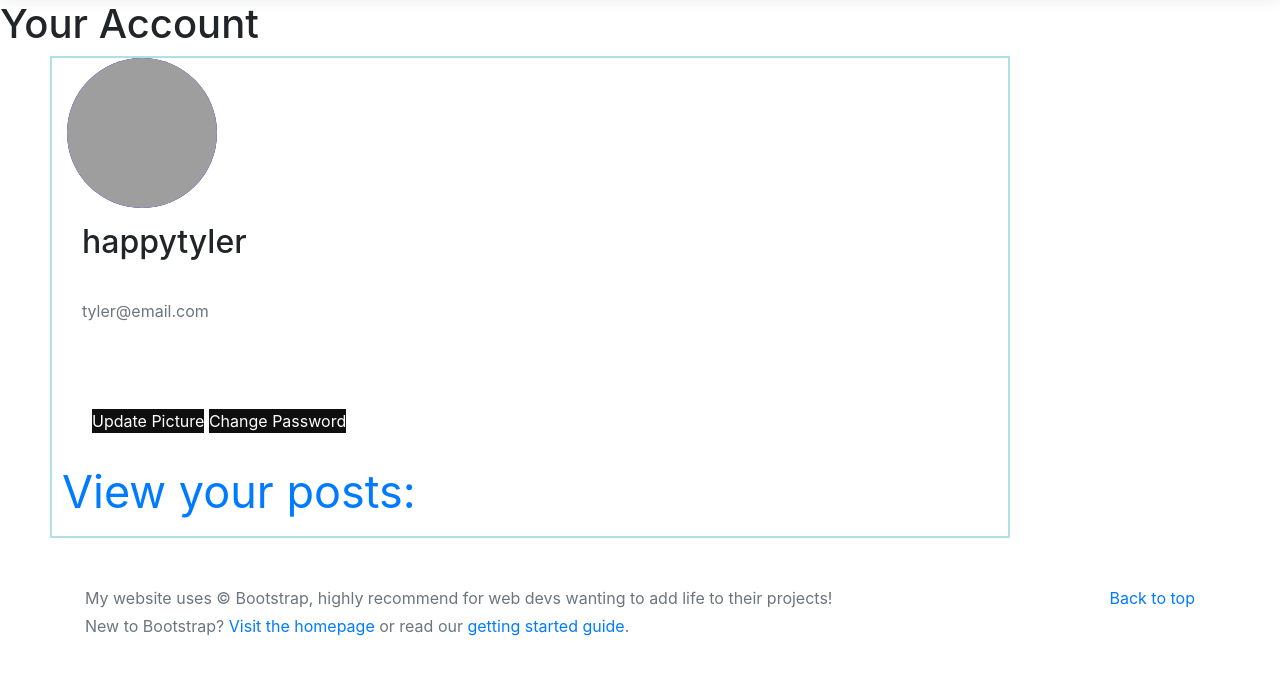
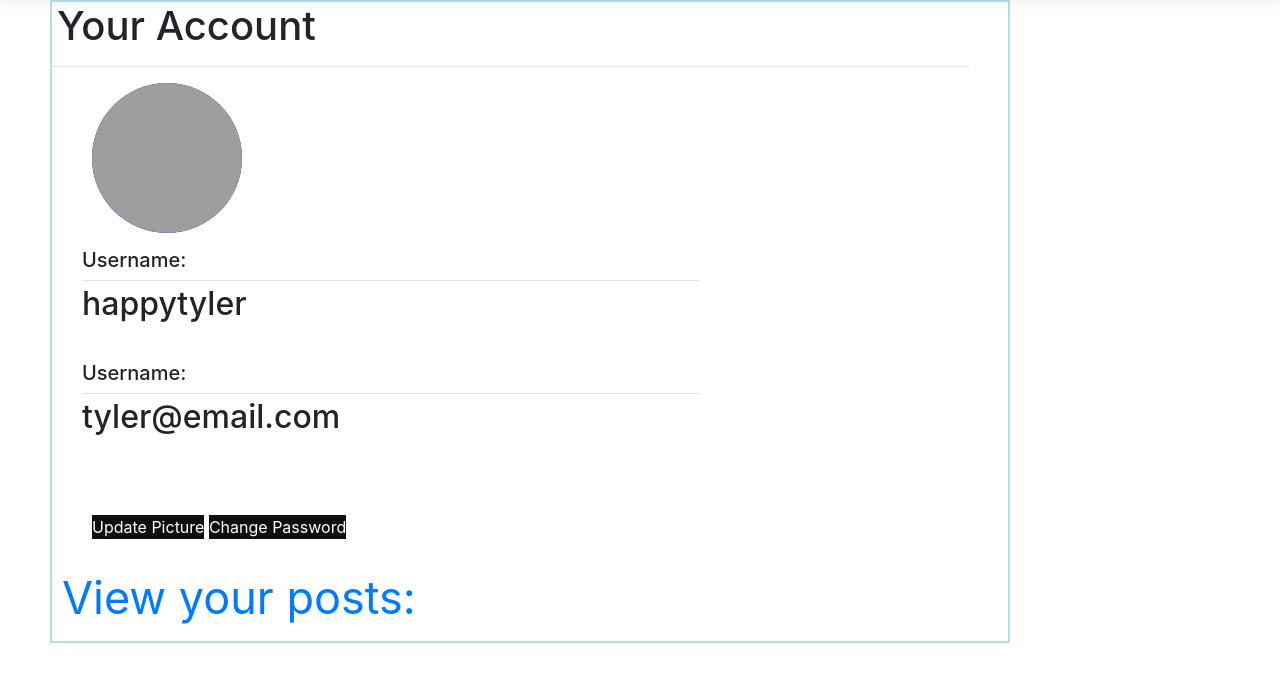
Before and after one commit to tfoxx97/PyStation, a Flask app: a page that uses PyStation/templates/account.html in a window 1280 px wide. Shown: the part 136-819 px from the top of the page. Before the commit the page ends 772 px from the top, so only its background shows below. Run offline with Flask 3, Linux system fonts and the light colour scheme; a user stored in the database is signed in; data comes from the database, SQL or seed files in the repository; some libraries are stand-ins or nearby versions; grey boxes are pictures that could not be loaded.

Commit message:
Account layout change. Bug fix: user_posts route not returning correct number of posts by given user.

```diff
--- a/PyStation/templates/account.html
+++ b/PyStation/templates/account.html
@@ -47,19 +47,57 @@
     margin: 10px;
     font-size: 45px;
 }
+.am1 {
+    box-sizing: border-box;
+    margin: 1rem 0px;
+    min-width: 0px;
+    width: 96%;
+}
+.fm1 {
+    border-right: none;
+    border-bottom: none;
+    border-left: none;
+    border-image: initial;
+    border-top: 1px solid rgb(231, 231, 231);
+}
+.username-tag{
+    font-size: 1.25em;
+}
+.username-tag-seperator{
+    box-sizing: border-box;
+    margin: 0.25rem 0px;
+    min-width: 0px;
+    width: 69%;
+}
+.email-tag{
+    font-size: 1.25em;
+}
+.email-tag-seperator{
+    box-sizing: border-box;
+    margin: 0.25rem 0px;
+    min-width: 0px;
+    width: 69%;
+}
+
 
 </style>
-<h1>Your Account</h1>
+
     <div class="row-account">
+        <h1 style="margin-left: 5px;">Your Account</h1>
+        <hr width="100%" class="your-account-seperator am1 fm1">
         <div class="col x13 l4 m4 s12 pic_user_email_section">
-            <div class="image-section">
+            <div class="image-section" style="margin-left: 25px;">
                 <img class="rounded-circle account-img" style="background-color: blue;" src="{{ url_for('static', filename='profile_pics/' + current_user.image_file) }}" width="150" height="150">
             </div>
             <div class="username-section">
+                <h2 class="username-tag">Username:</h2>
+                <hr width="100%" class="username-tag-seperator">
                 <h2>{{ current_user.username }}</h2>
             </div>
             <div class="email-section">
-                <p class="text-secondary">{{ current_user.email }}</p>
+                <h2 class="email-tag">Username:</h2>
+                <hr width="100%" class="email-tag-seperator">
+                <h2>{{ current_user.email }}</h2>
             </div>
         </div>
         <div class="x19 18 m8 s12 change_password_pic_section">
@@ -71,5 +109,10 @@
         <div class="view-posts-info">
             <a class="mr-2" href="{{ url_for('users.user_posts', username=current_user.username) }}">View your posts:</a>
         </div>
+        {% for post in current_user.posts %}
+            <div class="all-of-the-posts">
+                <a class="posts-by-post-id" href="{{ url_for('posts.post_by_post_id', post_id=post.id) }}" style="margin-left: 15px;">{{ post.title }}</a>
+            </div>
+        {% endfor %}
     </div>
 {% endblock content %}
--- a/PyStation/users/routes.py
+++ b/PyStation/users/routes.py
@@ -90,9 +90,9 @@ def reset_request():
 
 @users.route("/user/<string:username>/posts")
 def user_posts(username):
+    user = User.query.filter_by(username=username).first()
     page = request.args.get("page", 1, type=int)
-    user = User.query.filter_by(username=username).first_or_404()
-    posts = Post.query.order_by(Post.date_posted.desc()).paginate(page=page, per_page=10)
+    posts = Post.query.filter_by(user_id=user.id).order_by(Post.date_posted.desc()).paginate(page=page, per_page=10)
     return render_template('user_posts.html', posts=posts, user=user)
 
 @users.route("/reset_password/<token>", methods=['GET', 'POST'])
```
